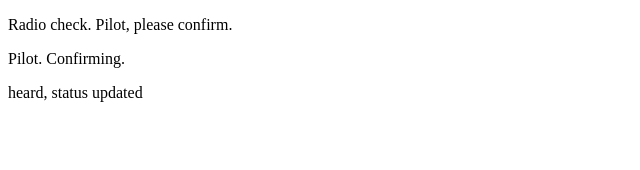
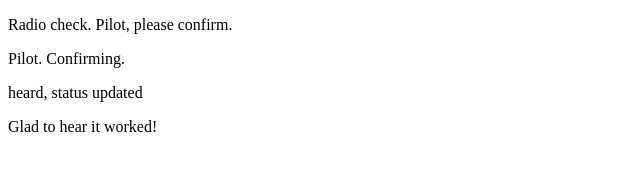
Before and after one commit to RobinM88/communication-log-CoPilot, a plain HTML site: page index.html in a window 1280 px wide. Shown: the whole page, without its empty margins (0-640 px from the left). Drawn offline with Linux system fonts and the light colour scheme.

Commit message:
second response

```diff
--- a/index.html
+++ b/index.html
@@ -4,5 +4,6 @@
       <p>Radio check. Pilot, please confirm.</p>
       <p>Pilot. Confirming.</p>
       <p>heard, status updated</p>
+      <p>Glad to hear it worked!</p>
     </body>
 </html>
```
